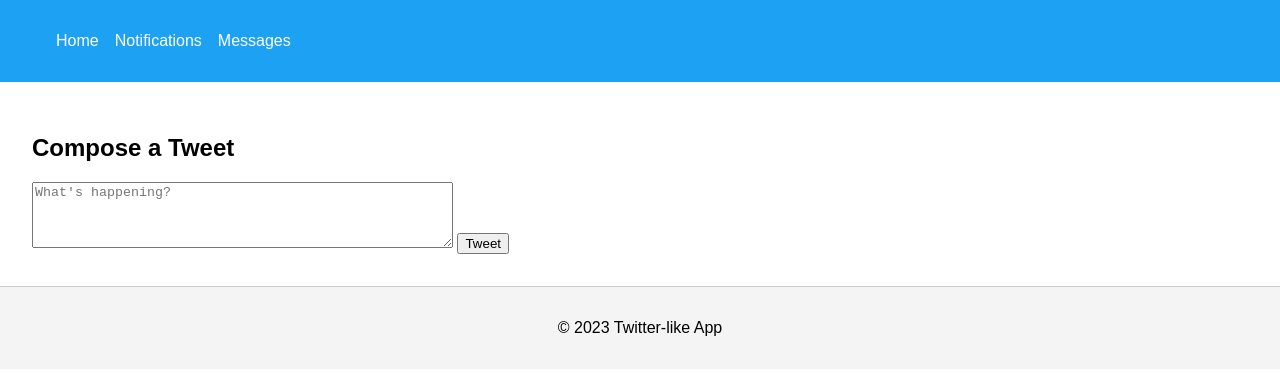
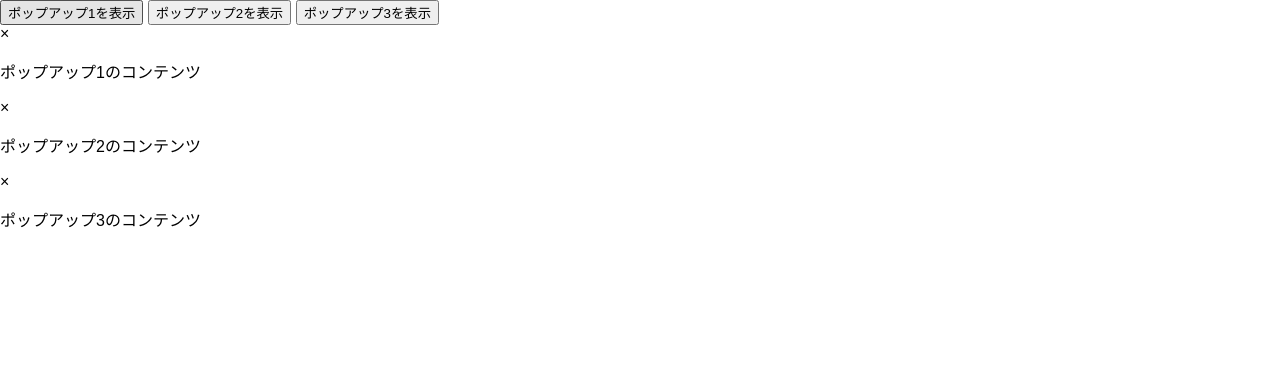
Before and after one commit to negi-wasabi/ura-site, a plain HTML site: page index.html in a window 1280 px wide. Drawn offline with Linux system fonts and the light colour scheme.

Commit message:
Update index.html

```diff
--- a/index.html
+++ b/index.html
@@ -1,48 +1,37 @@
 <!DOCTYPE html>
-<html lang="en">
+<html lang="ja">
 <head>
     <meta charset="UTF-8">
     <meta name="viewport" content="width=device-width, initial-scale=1.0">
+    <title>ポップアップサイト</title>
     <link rel="stylesheet" href="styles.css">
-    <title>Twitter-like App</title>
 </head>
 <body>
-    <header>
-        <nav>
-            <ul>
-                <li><a href="#">Home</a></li>
-                <li><a href="#">Notifications</a></li>
-                <li><a href="#">Messages</a></li>
-            </ul>
-        </nav>
-    </header>
+    <button id="popupButton1">ポップアップ1を表示</button>
+    <button id="popupButton2">ポップアップ2を表示</button>
+    <button id="popupButton3">ポップアップ3を表示</button>
 
-    <main>
+    <div id="popup1" class="popup">
+        <div class="popup-content">
+            <span class="popup-close" onclick="closePopup(1)">×</span>
+            <p>ポップアップ1のコンテンツ</p>
+        </div>
+    </div>
 
+    <div id="popup2" class="popup">
+        <div class="popup-content">
+            <span class="popup-close" onclick="closePopup(2)">×</span>
+            <p>ポップアップ2のコンテンツ</p>
+        </div>
+    </div>
 
-    <section id="tweet-form">
-        <h2>Compose a Tweet</h2>
-        <form id="tweet-form">
-            <textarea id="tweet-text" rows="4" cols="50" placeholder="What's happening?"></textarea>
-            <button type="submit">Tweet</button>
-        </form>
-    </section>
-        <section id="tweets">
-    </main>
+    <div id="popup3" class="popup">
+        <div class="popup-content">
+            <span class="popup-close" onclick="closePopup(3)">×</span>
+            <p>ポップアップ3のコンテンツ</p>
+        </div>
+    </div>
 
-    <aside>
-        <div id="user-profile">
-            <!-- User profile information -->
-        </div>
-        <div id="trending-topics">
-            <!-- Trending topics will be displayed here -->
-        </div>
-    </aside>
-
-    <footer>
-        <p>&copy; 2023 Twitter-like App</p>
-    </footer>
-
-    <script src="scripts.js"></script>
+    <script src="script.js"></script>
 </body>
 </html>
```
